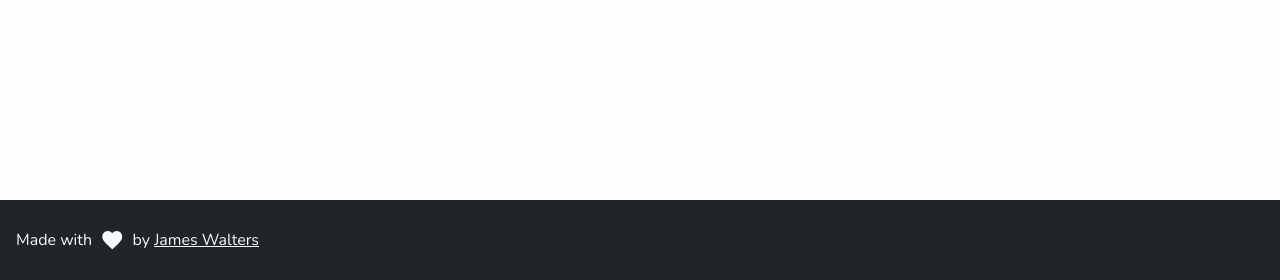
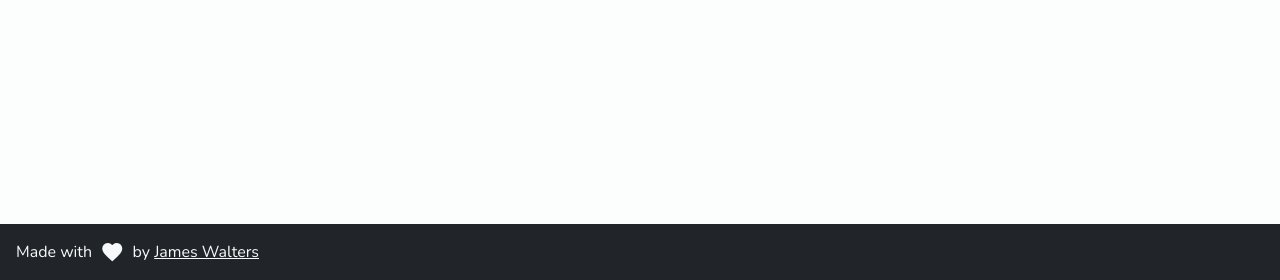
Before and after one commit to iamjameswalters/codecademy-mealwise, a Django app: page /ingredients/add in a window 1280 px wide. Shown: the part 520-800 px from the top of the page. Run offline with Django 3.2, Linux system fonts and the light colour scheme; the visitor is signed in with stand-in values (Sample User, id 1); some libraries are stand-ins or nearby versions.

Commit message:
Fixed a footer bug

```diff
--- a/mealwise/inventory/templates/base.html
+++ b/mealwise/inventory/templates/base.html
@@ -21,7 +21,7 @@
       #hero-div {
         border-radius: 0 !important;
       }
-     }
+    }
 
     .htmx-indicator {
       display: none;
@@ -35,11 +35,15 @@
       display: block;
     }
 
+    body {
+      position: relative;
+      min-height: 100vh;
+    }
+
     footer {
       position: absolute;
-  bottom: 0;
-  width: 100%;
-  height: 5rem;
+      bottom: 0;
+      width: 100%;
     }
   </style>
   {% block extrahead %} {% endblock %}
@@ -100,14 +104,14 @@
     </div>
   </nav>
   <div class="container p-0 p-md-3" style="max-width: 1200px">
-    <div class="container px-0 mt-0">{% block content %} {% endblock %}</div>
+    <div class="container px-0 mt-0 pb-5">{% block content %} {% endblock %}</div>
     <div id="modals-here"></div>
   </div>
-  <footer class="bg-dark text-light px-3 d-flex align-items-center">
+  <footer class="bg-dark text-light p-3 d-flex align-items-center">
 
     Made with&nbsp;&nbsp;<span class="material-icons-outlined align-bottom">
-  favorite
-  </span>&nbsp;&nbsp;by&nbsp;<a href="https://github.com/iamjameswalters" class="text-light">James Walters</a>
+      favorite
+    </span>&nbsp;&nbsp;by&nbsp;<a href="https://github.com/iamjameswalters" class="text-light">James Walters</a>
   </footer>
   <script src="https://cdn.jsdelivr.net/npm/bootstrap@5.1.3/dist/js/bootstrap.bundle.min.js"
     integrity="sha384-ka7Sk0Gln4gmtz2MlQnikT1wXgYsOg+OMhuP+IlRH9sENBO0LRn5q+8nbTov4+1p"
```
